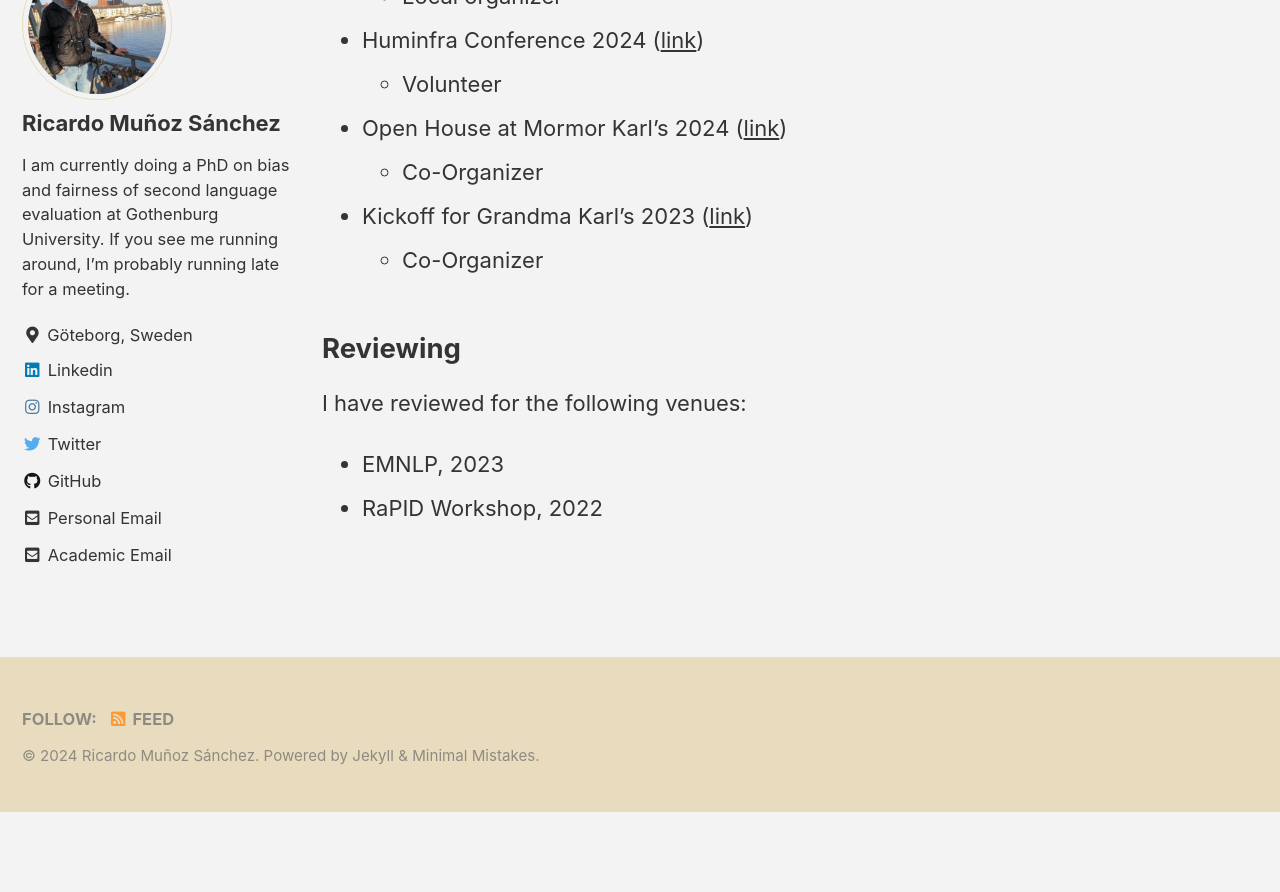
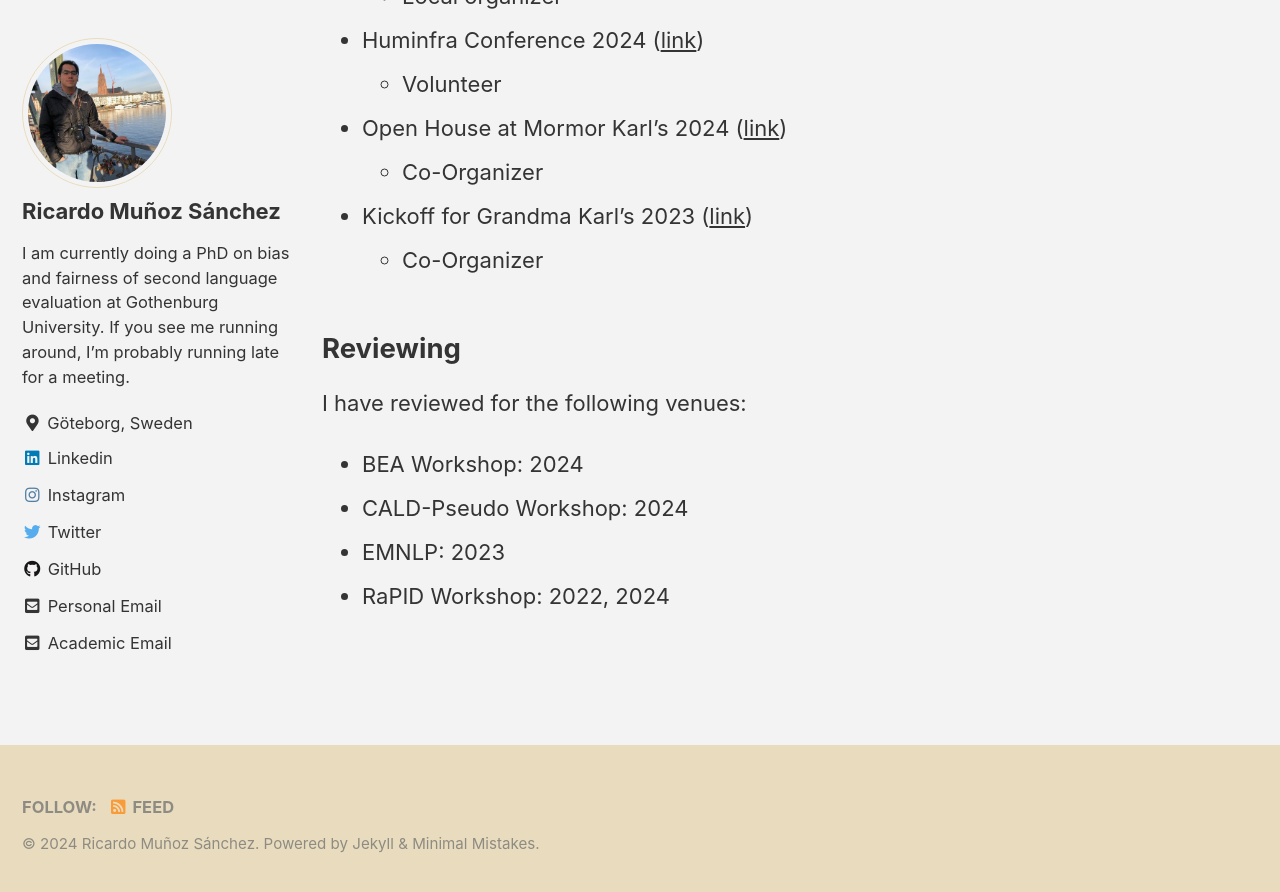
Before and after one commit to rimusa/rimusa.github.io, a Jekyll site: the page built from docs/_pages/research.md, in a window 1280 px wide and 900 px high, scrolled down 3534 px. Shown: the top 892 px of the window. Built offline with Jekyll 4.4.1, drawn with Linux system fonts in a browser that asks for light colours; cached includes are drawn as plain includes; before the commit the page ends 4346 px from its top, so only the background shows below that.

Commit message:
Updated the "Reviewing" section for March 2024

```diff
--- a/docs/_pages/research.md
+++ b/docs/_pages/research.md
@@ -83,5 +83,7 @@ You can see the talks and presentations I've given [here](../talks).
 
 I have reviewed for the following venues:
 
-- EMNLP, 2023
-- RaPID Workshop, 2022
+- BEA Workshop: 2024
+- CALD-Pseudo Workshop: 2024
+- EMNLP: 2023
+- RaPID Workshop: 2022, 2024
```
